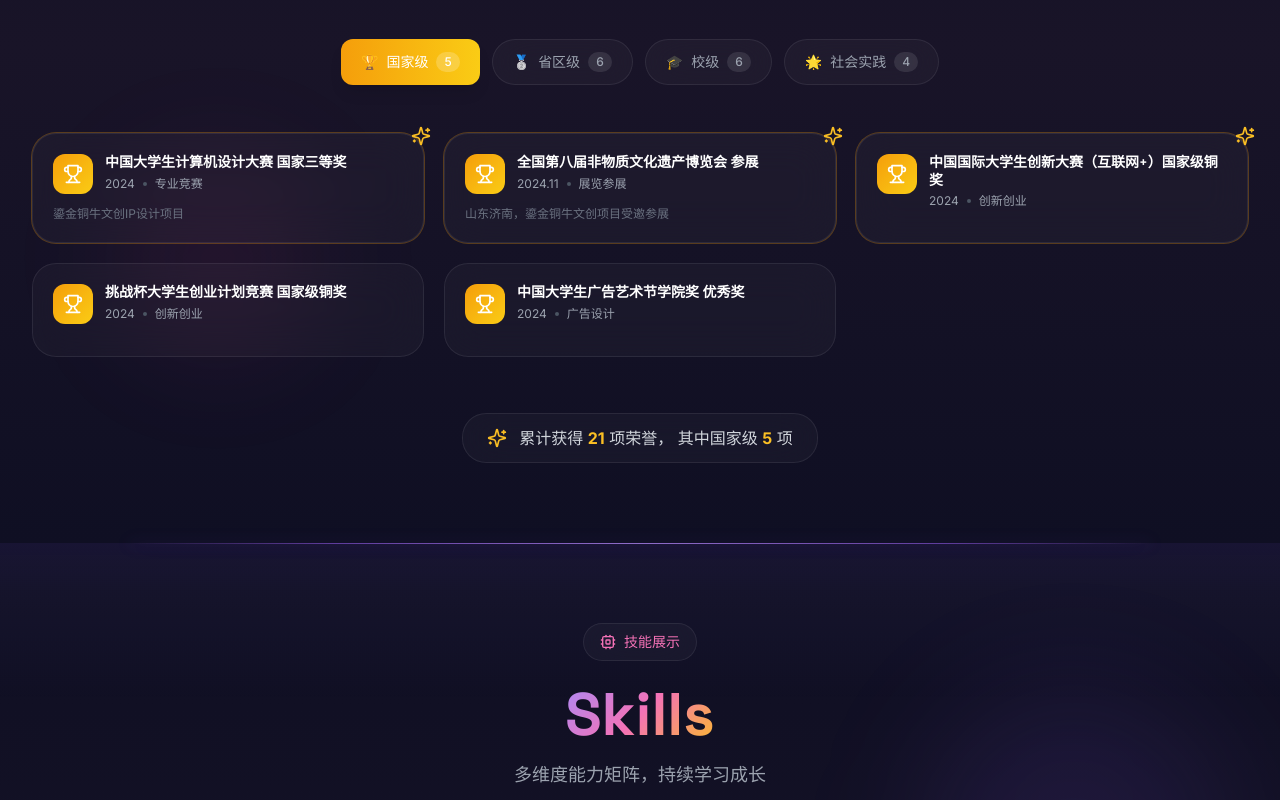
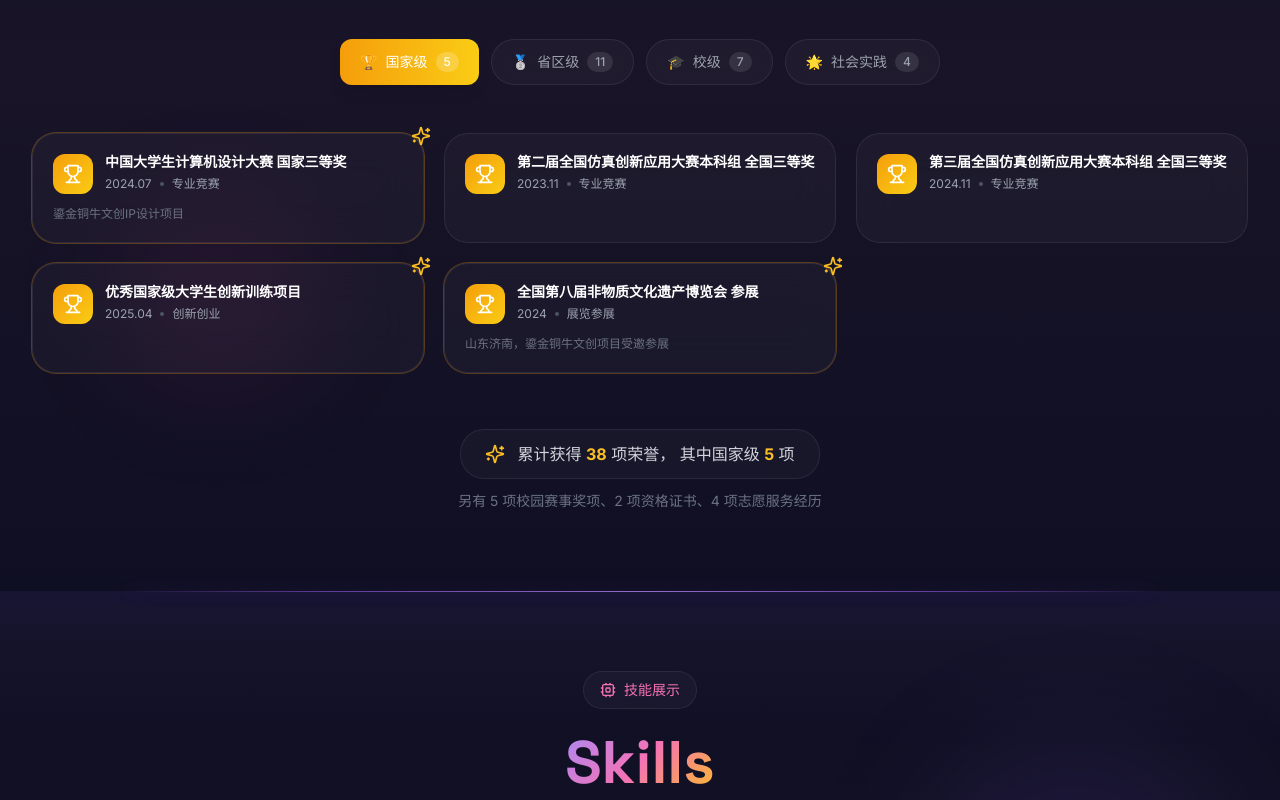
Before and after one commit to deangelispaolina36-ui/portfolio-website, a React (Vite) app: page / in a window 1280 px wide. Shown: the part 8560-9360 px from the top of the page. Built offline with nearby package versions, Linux system fonts and the light colour scheme.

Commit message:
"fix-awards-data"

```diff
--- a/src/components/sections/Awards.tsx
+++ b/src/components/sections/Awards.tsx
@@ -2,7 +2,7 @@ import { useState } from 'react';
 import { motion } from 'framer-motion';
 import { Trophy, Award, Star, Medal, Sparkles } from 'lucide-react';
 import { AnimatedSection } from '../common';
-import { awardCategories, awardsData, awardStats, Award as AwardType } from '../../data/awards';
+import { awardCategories, awardsData, awardStats, additionalHonorsCount, Award as AwardType } from '../../data/awards';
 
 // 图标映射
 const levelIcons: Record<string, React.ReactNode> = {
@@ -212,7 +212,7 @@ export function Awards() {
 
           {/* 底部总结 */}
           <motion.div
-            className="mt-14 text-center"
+            className="mt-14 text-center space-y-3"
             initial={{ opacity: 0, y: 20 }}
             whileInView={{ opacity: 1, y: 0 }}
             viewport={{ once: true }}
@@ -225,6 +225,9 @@ export function Awards() {
                 其中国家级 <span className="text-amber-400 font-bold">{awardStats.national}</span> 项
               </span>
             </div>
+            <div className="text-sm text-gray-500">
+              另有 {additionalHonorsCount.smallCompetitions} 项校园赛事奖项、{additionalHonorsCount.certificates} 项资格证书、{additionalHonorsCount.volunteerServices} 项志愿服务经历
+            </div>
           </motion.div>
         </AnimatedSection>
       </div>
--- a/src/data/awards.ts
+++ b/src/data/awards.ts
@@ -38,7 +38,7 @@ export const awardCategories: AwardCategory[] = [
     icon: '🥈',
     color: '#94a3b8',
     gradient: 'from-slate-400 to-gray-300',
-    count: 6,
+    count: 11,
   },
   {
     id: 'school',
@@ -47,7 +47,7 @@ export const awardCategories: AwardCategory[] = [
     icon: '🎓',
     color: '#8b5cf6',
     gradient: 'from-violet-500 to-purple-400',
-    count: 6,
+    count: 7,
   },
   {
     id: 'social',
@@ -62,53 +62,90 @@ export const awardCategories: AwardCategory[] = [
 
 // 所有荣誉数据
 export const awardsData: Award[] = [
-  // 国家级奖项
+  // ========== 国家级奖项 ==========
   {
     id: 'computer-design-national',
     title: '中国大学生计算机设计大赛 国家三等奖',
     level: 'national',
-    date: '2024',
+    date: '2024.07',
     category: '专业竞赛',
     description: '鎏金铜牛文创IP设计项目',
     relatedProject: 'liujin-tongniu',
     highlight: true,
   },
   {
+    id: 'simulation-2nd-national',
+    title: '第二届全国仿真创新应用大赛本科组 全国三等奖',
+    level: 'national',
+    date: '2023.11',
+    category: '专业竞赛',
+  },
+  {
+    id: 'simulation-3rd-national',
+    title: '第三届全国仿真创新应用大赛本科组 全国三等奖',
+    level: 'national',
+    date: '2024.11',
+    category: '专业竞赛',
+  },
+  {
+    id: 'innovation-training',
+    title: '优秀国家级大学生创新训练项目',
+    level: 'national',
+    date: '2025.04',
+    category: '创新创业',
+    highlight: true,
+  },
+  {
     id: 'feiyi-expo',
     title: '全国第八届非物质文化遗产博览会 参展',
     level: 'national',
-    date: '2024.11',
+    date: '2024',
     category: '展览参展',
     description: '山东济南，鎏金铜牛文创项目受邀参展',
     relatedProject: 'expo-exhibition',
     highlight: true,
   },
+
+  // ========== 省区级奖项 ==========
   {
-    id: 'internet-plus-national',
-    title: '中国国际大学生创新大赛（互联网+）国家级铜奖',
-    level: 'national',
-    date: '2024',
-    category: '创新创业',
+    id: 'simulation-2nd-ningxia-1st',
+    title: '第二届全国仿真创新应用大赛本科组 宁夏一等奖',
+    level: 'provincial',
+    date: '2023',
+    category: '专业竞赛',
+  },
+  {
+    id: 'simulation-2nd-ningxia-2nd',
+    title: '第二届全国仿真创新应用大赛本科组 宁夏二等奖',
+    level: 'provincial',
+    date: '2023',
+    category: '专业竞赛',
+  },
+  {
+    id: 'network-editing',
+    title: '第七届全国大学生网络编辑创新大赛 宁夏赛区一等奖',
+    level: 'provincial',
+    date: '2024.12',
+    category: '专业竞赛',
     highlight: true,
   },
   {
-    id: 'challenge-cup-national',
-    title: '挑战杯大学生创业计划竞赛 国家级铜奖',
-    level: 'national',
-    date: '2024',
-    category: '创新创业',
+    id: 'advertising-art-provincial-2nd',
+    title: '全国大学生广告艺术大赛 宁夏赛区二等奖',
+    level: 'provincial',
+    date: '2024.06',
+    category: '广告设计',
   },
   {
-    id: 'advertising-festival',
-    title: '中国大学生广告艺术节学院奖 优秀奖',
-    level: 'national',
-    date: '2024',
+    id: 'advertising-art-provincial-3rd',
+    title: '全国大学生广告艺术大赛 宁夏赛区三等奖',
+    level: 'provincial',
+    date: '2024.06',
     category: '广告设计',
+    relatedProject: 'daguangsai-poster',
   },
-
-  // 省区级奖项
   {
-    id: 'computer-design-regional',
+    id: 'computer-design-regional-1st',
     title: '中国大学生计算机设计大赛 西北赛区一等奖',
     level: 'provincial',
     date: '2024',
@@ -116,89 +153,95 @@ export const awardsData: Award[] = [
     relatedProject: 'liujin-tongniu',
   },
   {
-    id: 'internet-plus-provincial',
-    title: '中国国际大学生创新大赛（互联网+）宁夏赛区金奖',
+    id: 'computer-design-regional-3rd',
+    title: '中国大学生计算机设计大赛 西北赛区三等奖',
     level: 'provincial',
     date: '2024',
-    category: '创新创业',
+    category: '专业竞赛',
   },
   {
-    id: 'challenge-cup-provincial',
-    title: '挑战杯大学生创业计划竞赛 宁夏赛区金奖',
+    id: 'career-planning-provincial',
+    title: '全国大学生职业规划大赛 宁夏区赛银奖',
+    level: 'provincial',
+    date: '2024.03',
+    category: '职业规划',
+  },
+  {
+    id: 'simulation-3rd-ningxia-1st',
+    title: '第三届全国仿真创新应用大赛本科组 宁夏一等奖',
     level: 'provincial',
     date: '2024',
-    category: '创新创业',
+    category: '专业竞赛',
   },
   {
-    id: 'advertising-art-provincial',
-    title: '全国大学生广告艺术大赛 宁夏赛区三等奖',
+    id: 'cmau-northwest',
+    title: 'CMAU市场研究与商业策划大赛 西北赛区二等奖',
     level: 'provincial',
-    date: '2024',
-    category: '广告设计',
-    relatedProject: 'daguangsai-poster',
+    date: '2025.05',
+    category: '商业策划',
   },
   {
-    id: 'rural-revitalization',
-    title: '乡村振兴"三创"大赛 宁夏赛区三等奖',
+    id: 'ningju-wenchuang',
+    title: '"宁聚青春 创见未来"线上文创大赛 区级二等奖',
     level: 'provincial',
-    date: '2024',
-    category: '创新创业',
-  },
-  {
-    id: 'feiyi-fair',
-    title: '"石榴花开匠心流韵"宁夏非遗集市 参展',
-    level: 'provincial',
-    date: '2024',
-    category: '展览参展',
+    date: '2025',
+    category: '创意设计',
   },
 
-  // 校级荣誉
+  // ========== 校级荣誉 ==========
   {
     id: 'inspirational-figure',
     title: '宁夏大学年度励志人物',
     level: 'school',
-    date: '2024',
+    date: '2025',
     category: '荣誉称号',
     description: '全校评选的年度励志人物称号',
     highlight: true,
   },
   {
-    id: 'excellent-student',
-    title: '宁夏大学优秀学生',
+    id: 'excellent-student-cadre',
+    title: '宁夏大学校级优秀学生班干部',
     level: 'school',
-    date: '2023-2024',
+    date: '2023',
     category: '荣誉称号',
   },
   {
-    id: 'scholarship-first',
-    title: '一等学业奖学金',
+    id: 'scholarship-second',
+    title: '宁夏大学校级二等综合奖学金',
     level: 'school',
-    date: '2023-2024',
+    date: '2023',
     category: '奖学金',
   },
   {
-    id: 'scholarship-second',
-    title: '二等学业奖学金',
-    level: 'school',
-    date: '2022-2023',
-    category: '奖学金',
-  },
-  {
-    id: 'merit-student',
-    title: '三好学生',
-    level: 'school',
-    date: '2023-2024',
-    category: '荣誉称号',
-  },
-  {
-    id: 'entrepreneurship-scholarship',
-    title: '创新创业专项奖学金',
+    id: 'scholarship-third',
+    title: '宁夏大学校级三等综合奖学金',
     level: 'school',
     date: '2024',
     category: '奖学金',
   },
+  {
+    id: 'career-planning-school-gold',
+    title: '全国大学生职业规划大赛 宁夏大学校赛金奖',
+    level: 'school',
+    date: '2024',
+    category: '职业规划',
+  },
+  {
+    id: 'innovation-school-silver',
+    title: '中国国际大学生创新大赛 宁夏大学校赛银奖',
+    level: 'school',
+    date: '2024',
+    category: '创新创业',
+  },
+  {
+    id: 'career-potential-award',
+    title: '全国大学生职业规划大赛 校赛"最具职业潜力奖"',
+    level: 'school',
+    date: '2024',
+    category: '荣誉称号',
+  },
 
-  // 社会实践
+  // ========== 社会实践 ==========
   {
     id: 'tencent-intern',
     title: '腾讯IEG成长守护中心实习',
@@ -226,14 +269,21 @@ export const awardsData: Award[] = [
     relatedProject: 'liujin-tongniu',
   },
   {
-    id: 'volunteer-service',
-    title: '志愿服务与社会实践',
+    id: 'feiyi-fair',
+    title: '"石榴花开匠心流韵"宁夏非遗集市 参展',
     level: 'social',
-    date: '2022-2024',
-    category: '志愿服务',
-    description: '校级优秀志愿者，累计服务时长100+小时',
+    date: '2025',
+    category: '展览参展',
   },
 ];
+
+// 额外荣誉统计（小比赛、证书等不单独展示，仅统计数量）
+export const additionalHonorsCount = {
+  smallCompetitions: 5, // 苇笛读书vlog三等奖、短视频营销挑战赛优秀奖、海报设计比赛、英文短视频比赛、职业规划校级铜奖
+  certificates: 2, // 普通话二级甲等、数字化创新创业管理微专业结业证书
+  volunteerServices: 4, // 银川马拉松志愿者、市场监督培训班志愿服务、昆明敬老志愿者、无偿献血志愿者
+  total: 11,
+};
 
 // 获取按级别分组的荣誉
 export function getAwardsByLevel(level: Award['level']): Award[] {
@@ -247,9 +297,10 @@ export function getHighlightAwards(): Award[] {
 
 // 统计数据
 export const awardStats = {
-  total: awardsData.length,
+  total: awardsData.length + additionalHonorsCount.total,
   national: awardsData.filter((a) => a.level === 'national').length,
   provincial: awardsData.filter((a) => a.level === 'provincial').length,
   school: awardsData.filter((a) => a.level === 'school').length,
   social: awardsData.filter((a) => a.level === 'social').length,
+  additionalHonors: additionalHonorsCount.total,
 };
```
